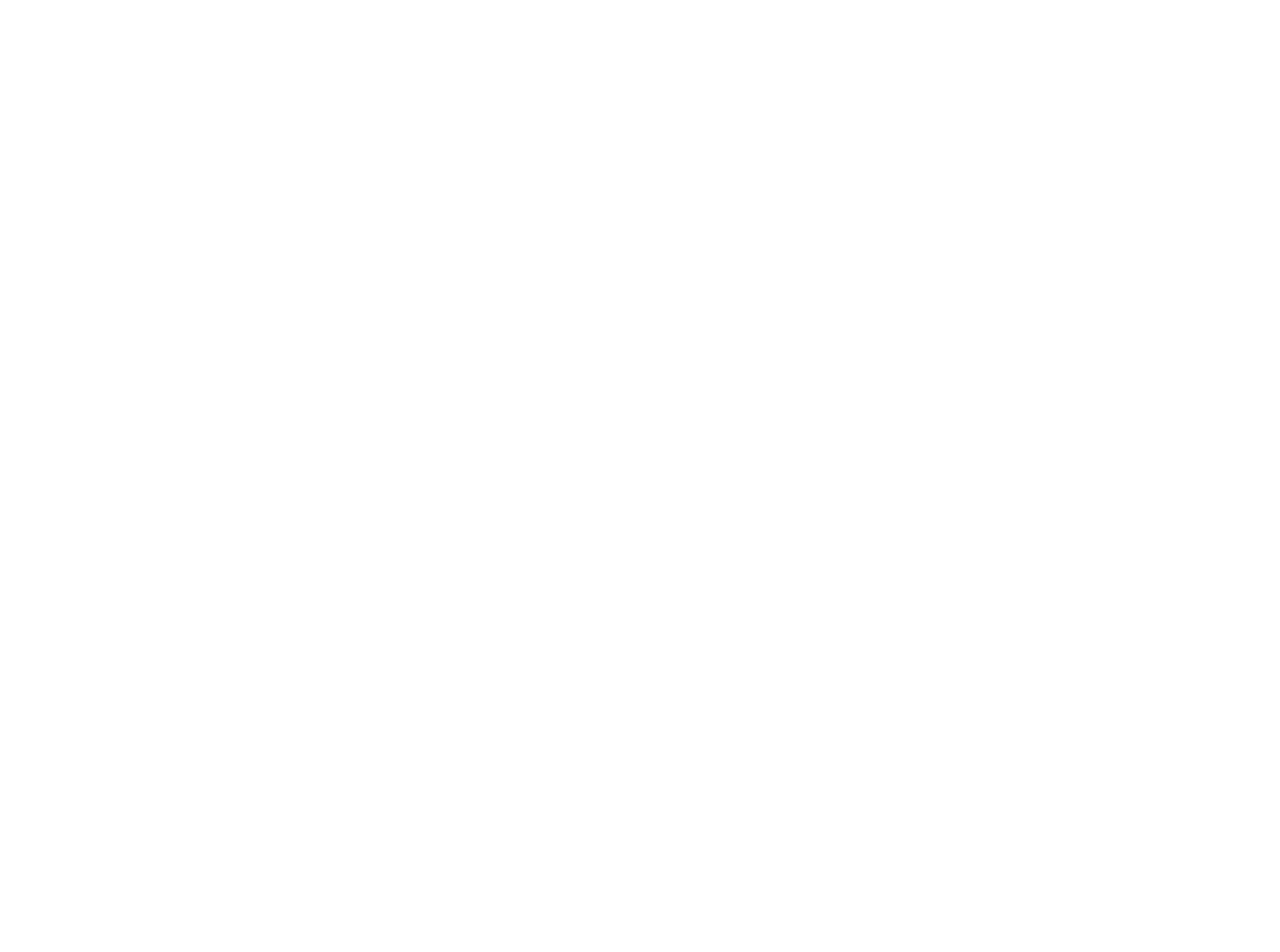
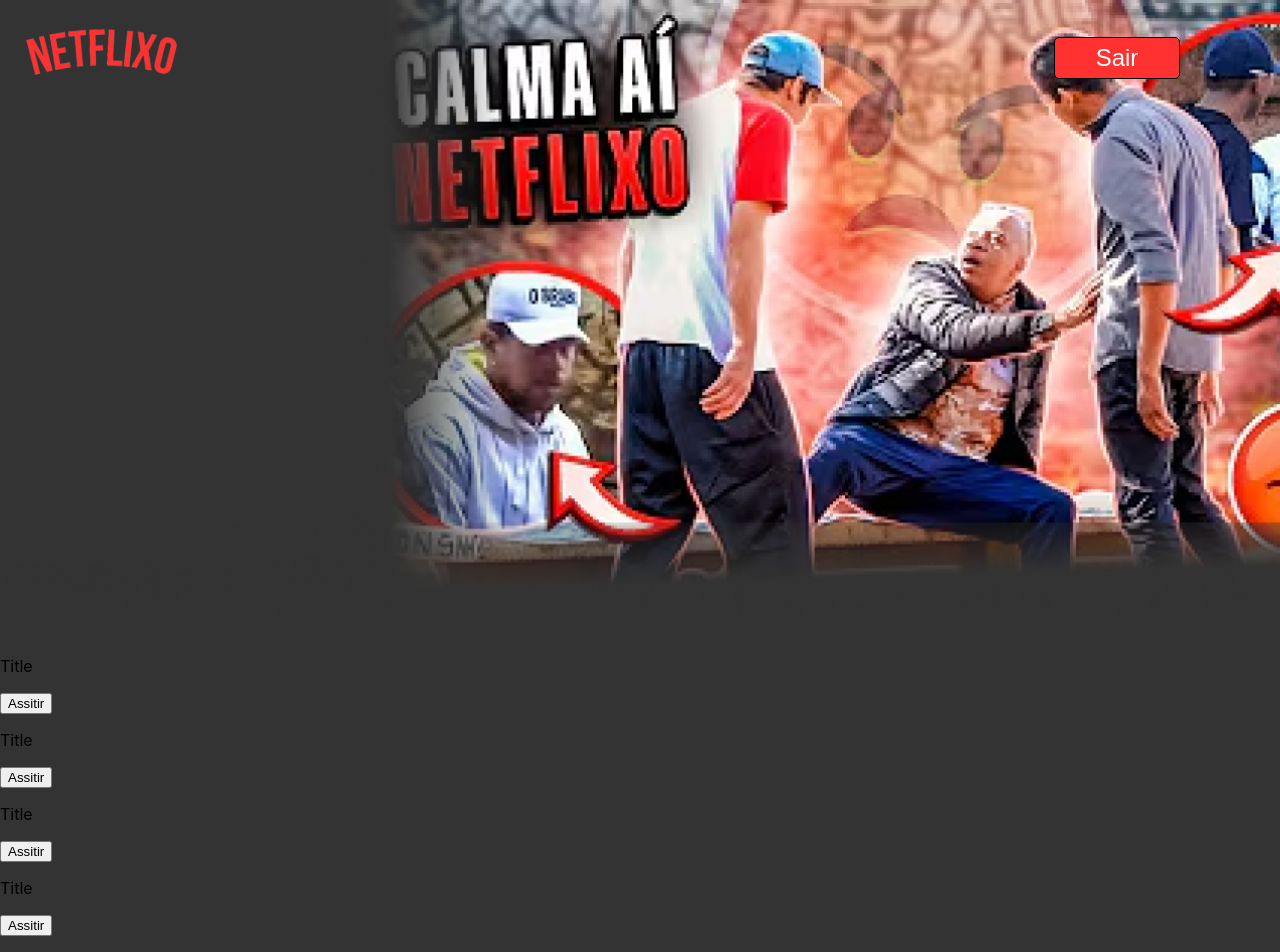
Before and after one commit to KevenAbraham/Netflixo, a React (Create React App) app: page /content in a window 1280 px wide. Before the commit this address had no page. Shown: the top 952 px of the page. Before the commit the page ends 800 px from the top, so only its background shows below. Built offline with nearby package versions, Linux system fonts and the light colour scheme.

Commit message:
criando a tela de conteúdo

```diff
--- a/src/pages/chooseProfile/Profile.css
+++ b/src/pages/chooseProfile/Profile.css
@@ -24,7 +24,6 @@
     color: #fff;
     font-size: 32px;
     text-align: center;
-    text-transform: uppercase;
     margin: 50px 0;
 }
 
--- a/src/pages/chooseProfile/Profile.js
+++ b/src/pages/chooseProfile/Profile.js
@@ -8,7 +8,7 @@ export const Profile = () => {
             <header>
                 <img src={logo} alt='Voltar para a home' />
 
-                <Link to='/'>
+                <Link to='/content'>
                     <button>Sair</button>
                 </Link>
             </header>
@@ -16,19 +16,19 @@ export const Profile = () => {
             <h1>Quem vai assistir?</h1>
 
             <div className='content'>
-                <Link to='/'>
+                <Link to='/content'>
                     <div className='contentCard'>
                         <div className='pfp calabreso'></div>
                         <p>Calabreso</p>
                     </div>
                 </Link>
-                <Link to='/'>
+                <Link to='/content'>
                     <div className='contentCard'>
                         <div className='pfp samsungo'></div>
                         <p>Samsungo</p>
                     </div>
                 </Link>
-                <Link to='/'>
+                <Link to='/content'>
                     <div className='contentCard'>
                         <div className='pfp tilapio'></div>
                         <p>Tilápio</p>
--- /dev/null
+++ b/src/pages/content/Content.css
@@ -0,0 +1,30 @@
+.contentContainer {
+    height: auto;
+}
+
+.contentContainer header {
+    position: absolute;
+    width: 100vw;
+    display: flex;
+    align-items: center;
+    justify-content: space-between;
+}
+
+.contentContainer header button {
+    height: 42px;
+    width: 126px;
+    border-radius: 5px;
+    border: 1px solid #000;
+    background-color: #FF3131;
+    font-size: 24px;
+    color: #fff;
+    cursor: pointer;
+    margin-right: 100px;
+}
+
+.contentHome {
+    height: 80vh;
+    background: url(../../img/backgroundContent.jpg);
+    background-size: cover;
+    background-repeat: no-repeat;
+}
--- /dev/null
+++ b/src/pages/content/Content.js
@@ -0,0 +1,52 @@
+import './Content.css';
+import logo from '../../img/netflixologo.svg';
+import { Link } from 'react-router-dom';
+
+export const Content = () => {
+    return (
+        <div className='contentContainer'>
+            <header>
+                <img src={logo} alt='Voltar para a home' />
+
+                <Link to='/content'>
+                    <button>Sair</button>
+                </Link>
+            </header>
+
+            <div className='contentHome'></div>
+
+            <div className='videoContent'>
+                <div className='videoCards'>
+                    <div className='thumb vid1'></div>
+                    <p>Title</p>
+                    <button>Assitir</button>
+                </div>
+                <div className='videoCards'>
+                    <div className='thumb vid2'></div>
+                    <p>Title</p>
+                    <button>Assitir</button>
+                </div>
+                <div className='videoCards'>
+                    <div className='thumb vid3'></div>
+                    <p>Title</p>
+                    <button>Assitir</button>
+                </div>
+                <div className='videoCards'>
+                    <div className='thumb vid4'></div>
+                    <p>Title</p>
+                    <button>Assitir</button>
+                </div>
+                <div className='videoCards'>
+                    <div className='thumb vid5'></div>
+                    <p>Title</p>
+                    <button>Assitir</button>
+                </div>
+                <div className='videoCards'>
+                    <div className='thumb vid6'></div>
+                    <p>Title</p>
+                    <button>Assitir</button>
+                </div>
+            </div>
+        </div>
+    )
+}
--- a/src/routes/AppRoutes.jsx
+++ b/src/routes/AppRoutes.jsx
@@ -3,7 +3,7 @@ import { Home } from '../pages/home/Home.js';
 import { Login } from '../pages/login/Login.js';
 import { Cadastro } from '../pages/cadastro/Cadastro.js';
 import { Profile } from '../pages/chooseProfile/Profile.js';
-
+import { Content } from '../pages/content/Content.js';
 
 function AppRoutes() {
     return (
@@ -13,6 +13,7 @@ function AppRoutes() {
                 <Route path="/login"  element={<Login />} />
                 <Route path="/cadastro"  element={<Cadastro />} />
                 <Route path="/profile"  element={<Profile />} />
+                <Route path="/content"  element={<Content />} />
             </Routes>
         </BrowserRouter>
     );
```
Also changed, not shown: src/img/backgroundContent.jpg (added).
